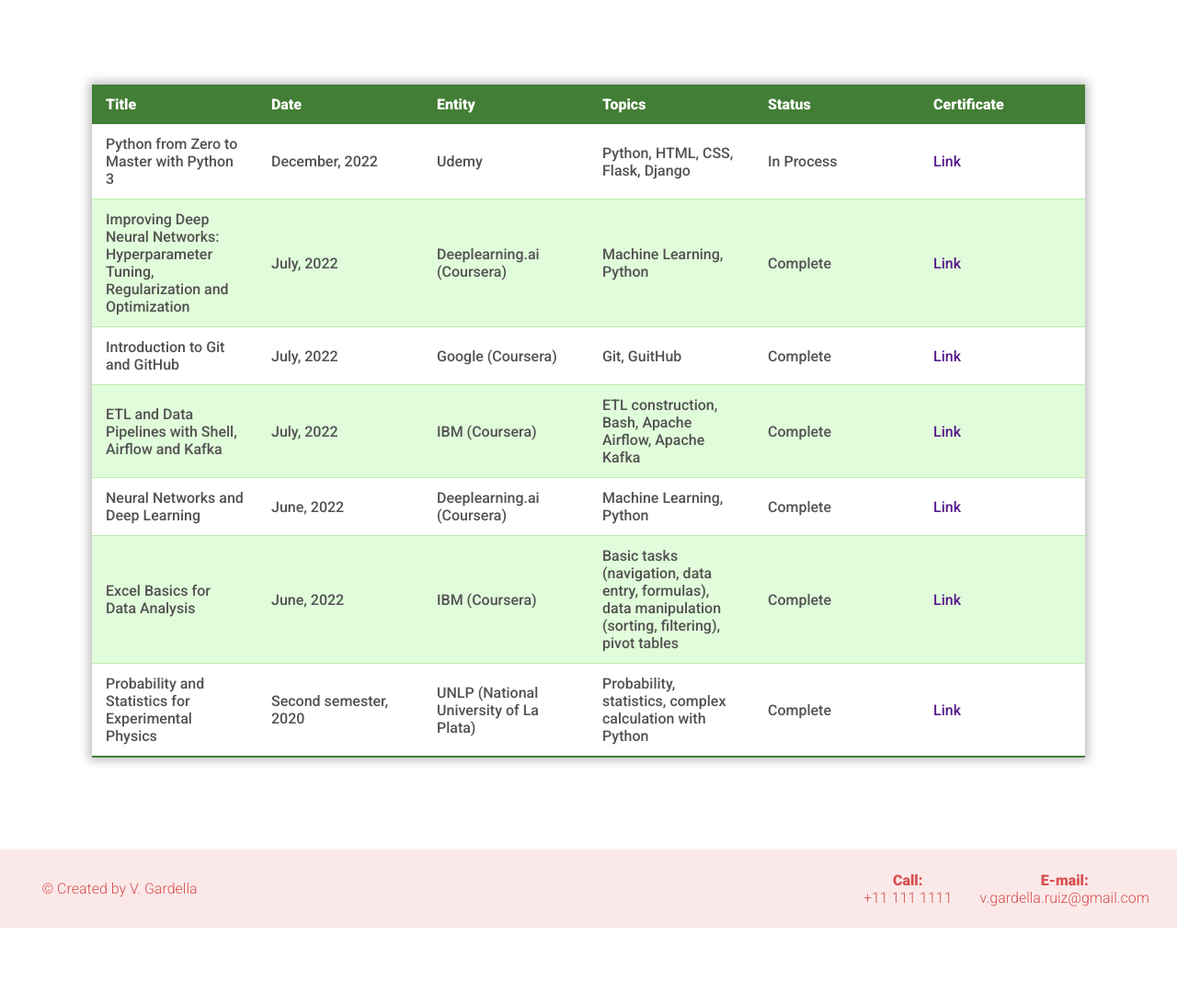
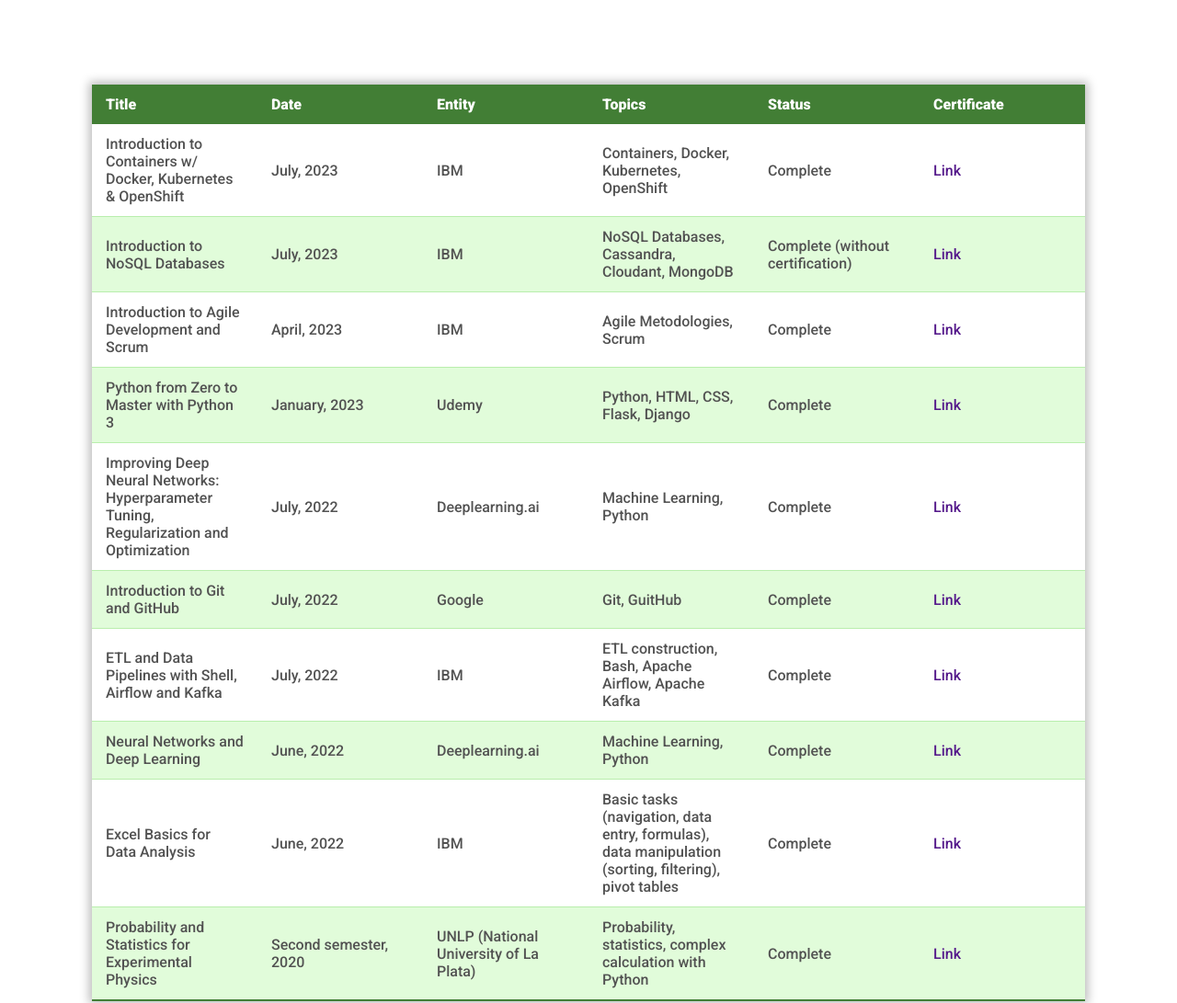
Before and after one commit to vicky-unlp/personalweb, a plain HTML site: page templates/education.html in a window 1280 px wide. Shown: the part 1700-2791 px from the top of the page at 92% size. Before the commit the page ends 2709 px from the top, so only its background shows below. Drawn offline with Linux system fonts and the light colour scheme.

Commit message:
add: new courses

```diff
--- a/templates/education.html
+++ b/templates/education.html
@@ -92,17 +92,41 @@
                 </thead>
                 <tbody>
                     <tr>
+                        <td class="title">Introduction to Containers w/ Docker, Kubernetes & OpenShift</td>
+                        <td class="date">July, 2023</td>
+                        <td class="entity">IBM</td>
+                        <td class="topics">Containers, Docker, Kubernetes, OpenShift</td>
+                        <td class="status">Complete</td>
+                        <td class="img"><a href="">Link</a></td>
+                    </tr>
+                    <tr>
+                        <td class="title">Introduction to NoSQL Databases</td>
+                        <td class="date">July, 2023</td>
+                        <td class="entity">IBM</td>
+                        <td class="topics">NoSQL Databases, Cassandra, Cloudant, MongoDB</td>
+                        <td class="status">Complete (without certification)</td>
+                        <td class="img"><a href="">Link</a></td>
+                    </tr>
+                    <tr>
+                        <td class="title">Introduction to Agile Development and Scrum</td>
+                        <td class="date">April, 2023</td>
+                        <td class="entity">IBM</td>
+                        <td class="topics">Agile Metodologies, Scrum</td>
+                        <td class="status">Complete</td>
+                        <td class="img"><a href="">Link</a></td>
+                    </tr>
+                    <tr>
                         <td class="title">Python from Zero to Master with Python 3</td>
-                        <td class="date">December, 2022</td>
+                        <td class="date">January, 2023</td>
                         <td class="entity">Udemy</td>
                         <td class="topics">Python, HTML, CSS, Flask, Django</td>
-                        <td class="status">In Process</td>
+                        <td class="status">Complete</td>
                         <td class="img"><a href="">Link</a></td>
                     </tr>
                     <tr>
                         <td class="title">Improving Deep Neural Networks: Hyperparameter Tuning, Regularization and Optimization</td>
                         <td class="date">July, 2022</td>
-                        <td class="entity">Deeplearning.ai (Coursera)</td>
+                        <td class="entity">Deeplearning.ai</td>
                         <td class="topics">Machine Learning, Python</td>
                         <td class="status">Complete</td>
                         <td class="img"><a href="">Link</a></td>
@@ -110,7 +134,7 @@
                     <tr>
                         <td class="title">Introduction to Git and GitHub</td>
                         <td class="date">July, 2022</td>
-                        <td class="entity">Google (Coursera)</td>
+                        <td class="entity">Google</td>
                         <td class="topics">Git, GuitHub</td>
                         <td class="status">Complete</td>
                         <td class="img"><a href="">Link</a></td>
@@ -118,7 +142,7 @@
                     <tr>
                         <td class="title">ETL and Data Pipelines with Shell, Airflow and Kafka</td>
                         <td class="date">July, 2022</td>
-                        <td class="entity">IBM (Coursera)</td>
+                        <td class="entity">IBM</td>
                         <td class="topics">ETL construction, Bash, Apache Airflow, Apache Kafka</td>
                         <td class="status">Complete</td>
                         <td class="img"><a href="">Link</a></td>
@@ -126,7 +150,7 @@
                     <tr>
                         <td class="title">Neural Networks and Deep Learning</td>
                         <td class="date">June, 2022</td>
-                        <td class="entity">Deeplearning.ai (Coursera)</td>
+                        <td class="entity">Deeplearning.ai</td>
                         <td class="topics">Machine Learning, Python</td>
                         <td class="status">Complete</td>
                         <td class="img"><a href="">Link</a></td>
@@ -134,7 +158,7 @@
                     <tr>
                         <td class="title">Excel Basics for Data Analysis</td>
                         <td class="date">June, 2022</td>
-                        <td class="entity">IBM (Coursera)</td>
+                        <td class="entity">IBM</td>
                         <td class="topics">Basic tasks (navigation, data entry, formulas), data manipulation (sorting, filtering), pivot tables</td>
                         <td class="status">Complete</td>
                         <td class="img"><a href="">Link</a></td>
```
